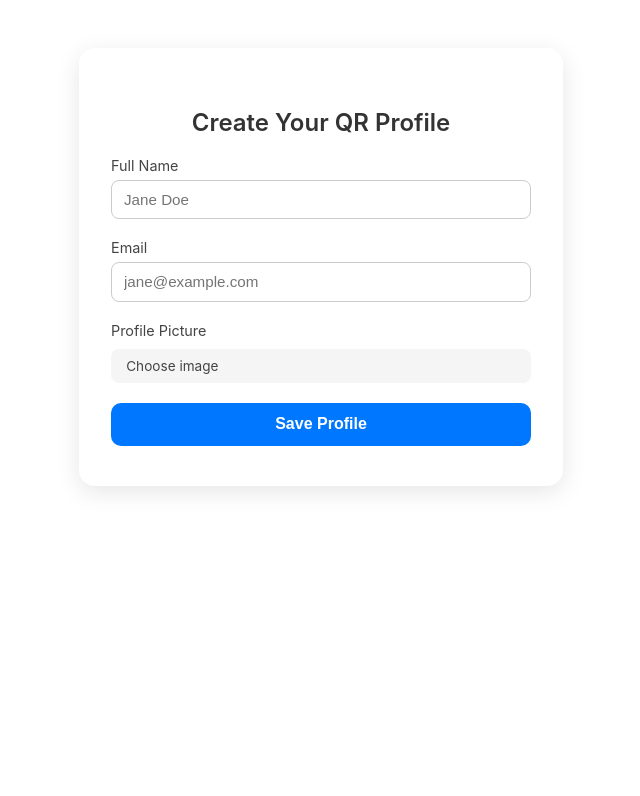
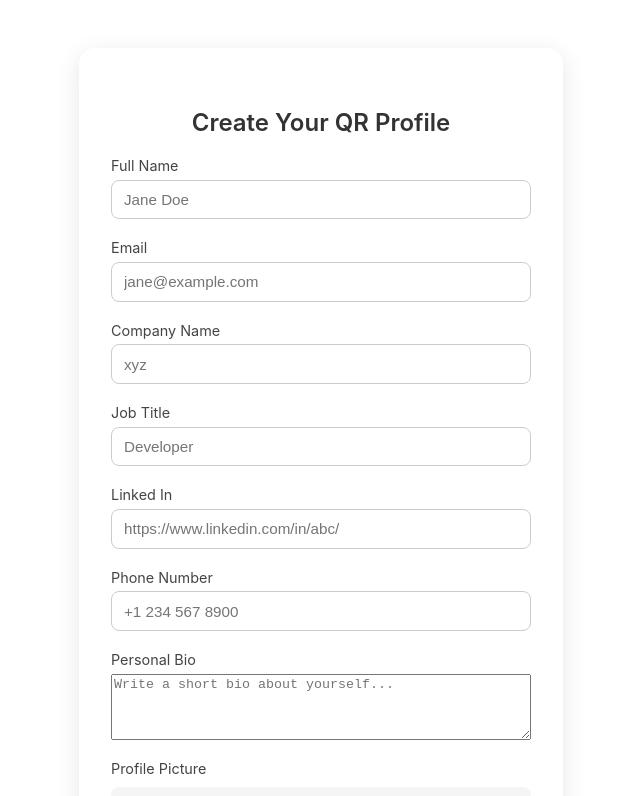
Before and after one commit to aayushi2812/taptalkai, a React (Create React App) app: page /userProfile in a window 1280 px wide. Shown: the top 796 px of the page, without its empty margins (319-959 px from the left). Built offline with nearby package versions, Linux system fonts and the light colour scheme.

Commit message:
profile form

```diff
--- a/src/UserForm/UserForm.css
+++ b/src/UserForm/UserForm.css
@@ -34,6 +34,7 @@
 
 /* Text inputs */
 .profile-form input[type="text"],
+.profile-form input[type="tel"],
 .profile-form input[type="email"] {
   padding: 0.65rem 0.75rem;
   border: 1px solid #ccc;
--- a/src/UserForm/UserForm.js
+++ b/src/UserForm/UserForm.js
@@ -8,6 +8,10 @@ export default function UserForm() {
   const [form, setForm] = useState({
     fullName: "",
     email: "",
+     phone: "",
+    companyName: "",
+    linkedIn: "",
+    jobTitle: "",
     photo: null
   });
 
@@ -50,6 +54,7 @@ export default function UserForm() {
             />
           </label>
 
+
           {/* Email */}
           <label>
             Email
@@ -62,6 +67,68 @@ export default function UserForm() {
               required
             />
           </label>
+           {/* Company name */}
+                    <label>
+                      Company Name
+                      <input
+                        type="text"
+                        name="companyName"
+                        placeholder="xyz"
+                        value={form.companyName}
+                        onChange={handleChange}
+
+                      />
+                    </label>
+                     {/* Job Title */}
+                              <label>
+                                Job Title
+                                <input
+                                  type="text"
+                                  name="jobTitle"
+                                  placeholder="Developer"
+                                  value={form.jobTitle}
+                                  onChange={handleChange}
+
+                                />
+                              </label>
+                               {/* LinkedIn */}
+                                                            <label>
+                                                              Linked In
+                                                              <input
+                                                                type="text"
+                                                                name="linkedIn"
+                                                                placeholder="https://www.linkedin.com/in/abc/"
+                                                                value={form.linkedIn}
+                                                                onChange={handleChange}
+
+                                                              />
+                                                            </label>
+          {/* Phone Number */}
+                                       <label>
+                                         Phone Number
+                                         <input
+                                            type="tel"
+                                           name="phone"
+                                           placeholder="+1 234 567 8900"
+                                           value={form.phone}
+                                           onChange={handleChange}
+
+                                         />
+                                       </label>
+
+          {/* Bio Section */}
+                  <div className="bio-section slide-in">
+                    <label>
+                      Personal Bio
+                      <textarea
+                        name="bio"
+                        rows="4"
+                        placeholder="Write a short bio about yourself..."
+                        value={form.bio}
+                        onChange={handleChange}
+                      />
+                    </label>
+                  </div>
 
           {/* Profile photo */}
           <label className="file-label">
@@ -82,10 +149,10 @@ export default function UserForm() {
           )}
 
           {/* QR code generated from full name + email */}
-          {form.fullName && form.email && (
+          {form.email && (
             <div className="qr zoom-in">
               <QRCodeCanvas
-                value={`${form.fullName}|${form.email}`}
+                value={`${form.email}`}
                 size={128}
                 includeMargin
               />
```
